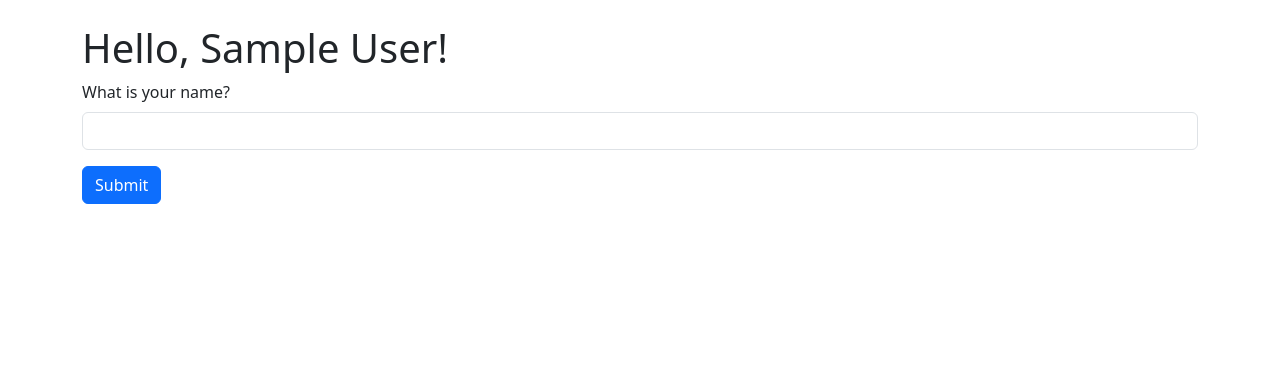
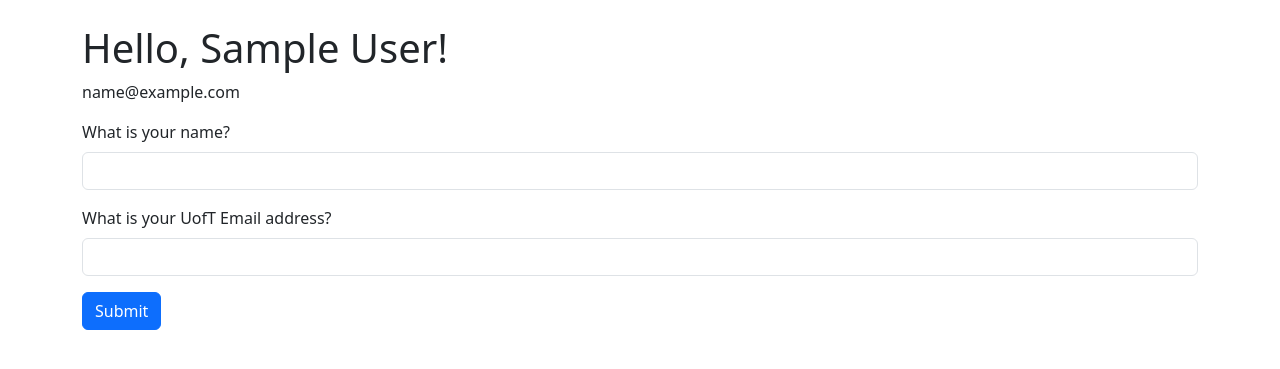
Before and after one commit to kovid2/E444-F2026-PRA3, a Flask app: page / in a window 1280 px wide. Shown: the part 56-425 px from the top of the page. Run offline with Flask 3, Linux system fonts and the light colour scheme; the visitor is signed in with stand-in values (Sample User, id 1); some libraries are stand-ins or nearby versions.

Commit message:
Add UofT email field and show name plus email only for utoronto addresses.
Co-authored-by: Cursor <cursoragent@cursor.com>

```diff
--- a/app.py
+++ b/app.py
@@ -11,6 +11,7 @@ bootstrap = Bootstrap5(app)
 
 class NameForm(FlaskForm):
     name = StringField('What is your name?', validators=[DataRequired()])
+    email = StringField('What is your UofT Email address?', validators=[DataRequired()])
     submit = SubmitField('Submit')
 
 
@@ -28,12 +29,22 @@ def internal_server_error(e):
 def index():
     form = NameForm()
     if form.validate_on_submit():
-        old_name = session.get('name')
-        if old_name is not None and old_name != form.name.data:
-            flash('Looks like you have changed your name!')
-        session['name'] = form.name.data
-        return redirect(url_for('index'))
-    return render_template('index.html', form=form, name=session.get('name'))
+        email = form.email.data or ''
+        if 'utoronto' not in email.lower():
+            flash('Please fill in a UofT email address.')
+        else:
+            old_name = session.get('name')
+            if old_name is not None and old_name != form.name.data:
+                flash('Looks like you have changed your name!')
+            session['name'] = form.name.data
+            session['email'] = email
+            return redirect(url_for('index'))
+    return render_template(
+        'index.html',
+        form=form,
+        name=session.get('name'),
+        email=session.get('email'),
+    )
 
 
 if __name__ == '__main__':
--- a/templates/index.html
+++ b/templates/index.html
@@ -6,6 +6,9 @@
 {% block page_content %}
 <div class="page-header">
   <h1>Hello, {% if name %}{{ name }}{% else %}Stranger{% endif %}!</h1>
+  {% if name and email %}
+  <p>{{ email }}</p>
+  {% endif %}
 </div>
 {{ render_form(form) }}
 {% endblock %}
```
